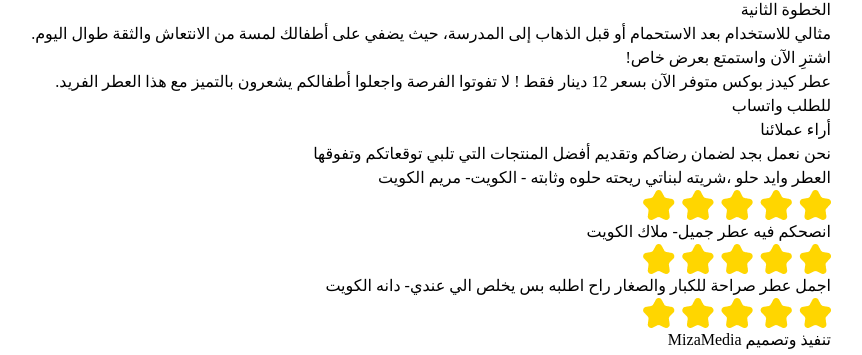
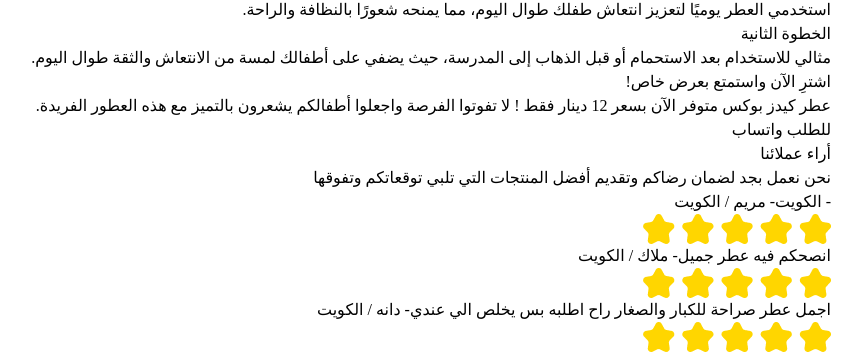
Before and after one commit to Ta-Sabir/kids_box, a React (Vite) app: page / in a window 1280 px wide. Shown: the part 5056-5411 px from the top of the page, without its empty margins (379-1241 px from the left). Built offline with nearby package versions, Linux system fonts and the light colour scheme; a web font is replaced by a local one.

Commit message:
Update Home.jsx

```diff
--- a/src/pages/Home/Home.jsx
+++ b/src/pages/Home/Home.jsx
@@ -35,19 +35,19 @@ const Home = () => {
 
         <div className="flex flex-col items-center justify-center my-10 leading-10">
           <h2 className="text-2xl font-bold">عرض خاص !</h2>
-          <p>عطرين ب١٢ دينار - توصيل مجاني اطلبي الحين</p>
+          <p>عطرين ب١٢ دينار - توصيل مجاني  <br />اطلبي الحين</p>
           <div className="relative z-10 gap-8 mt-2 flex items-center">
             <Link
               target="_blank"
               data-state="closed"
-              to="https://www.instagram.com/kidsboxperfume/"
+              to="https://wa.me/96560307755"
             >
               <img src={whast} alt="whast" className="w-[60px]" />
             </Link>
             <Link
               target="_blank"
               data-state="closed"
-              to="https://wa.me/96560307755"
+              to="https://www.instagram.com/kidsboxperfume/"
             >
               <img src={instgram} alt="instgram" className="w-[60px]" />
             </Link>
@@ -156,7 +156,7 @@ const Home = () => {
             <h2 className="text-2xl font-bold">اشترِ الآن واستمتع بعرض خاص!</h2>
             <p>
               عطر كيدز بوكس متوفر الآن بسعر 12 دينار فقط ! لا تفوتوا الفرصة
-              واجعلوا أطفالكم يشعرون بالتميز مع هذا العطر الفريد.
+              واجعلوا أطفالكم يشعرون بالتميز مع  هذه العطور الفريدة.
             </p>
           </div>
           <div className="flex justify-center mt-8">
@@ -182,9 +182,9 @@ const Home = () => {
               <p className="text-[var(--third-color)] text-[16px] font-medium leading-[40.45px]">
                 <span className="font-semibold">
                   {" "}
-                  العطر وايد حلو ،شريته لبناتي ريحته حلوه وثابته - الكويت
+                 - الكويت
                 </span>
-                - مريم الكويت
+                - مريم / الكويت
               </p>
 
               <figure>
@@ -198,7 +198,7 @@ const Home = () => {
             <div className="testimonials-box relative h-[220px] bg-[#fff] shadow-lg p-[24px] rounded-[16px] cursor-pointer">
               <p className="text-[var(--third-color)] text-[16px] font-medium leading-[40.45px]">
                 <span className="font-semibold">انصحكم فيه عطر جميل</span>- ملاك
-                الكويت
+                / الكويت
               </p>
 
               <figure>
@@ -214,7 +214,7 @@ const Home = () => {
                 <span className="font-semibold">
                   اجمل عطر صراحة للكبار والصغار راح اطلبه بس يخلص الي عندي
                 </span>
-                - دانه الكويت
+                - دانه / الكويت
               </p>
 
               <figure>
```
